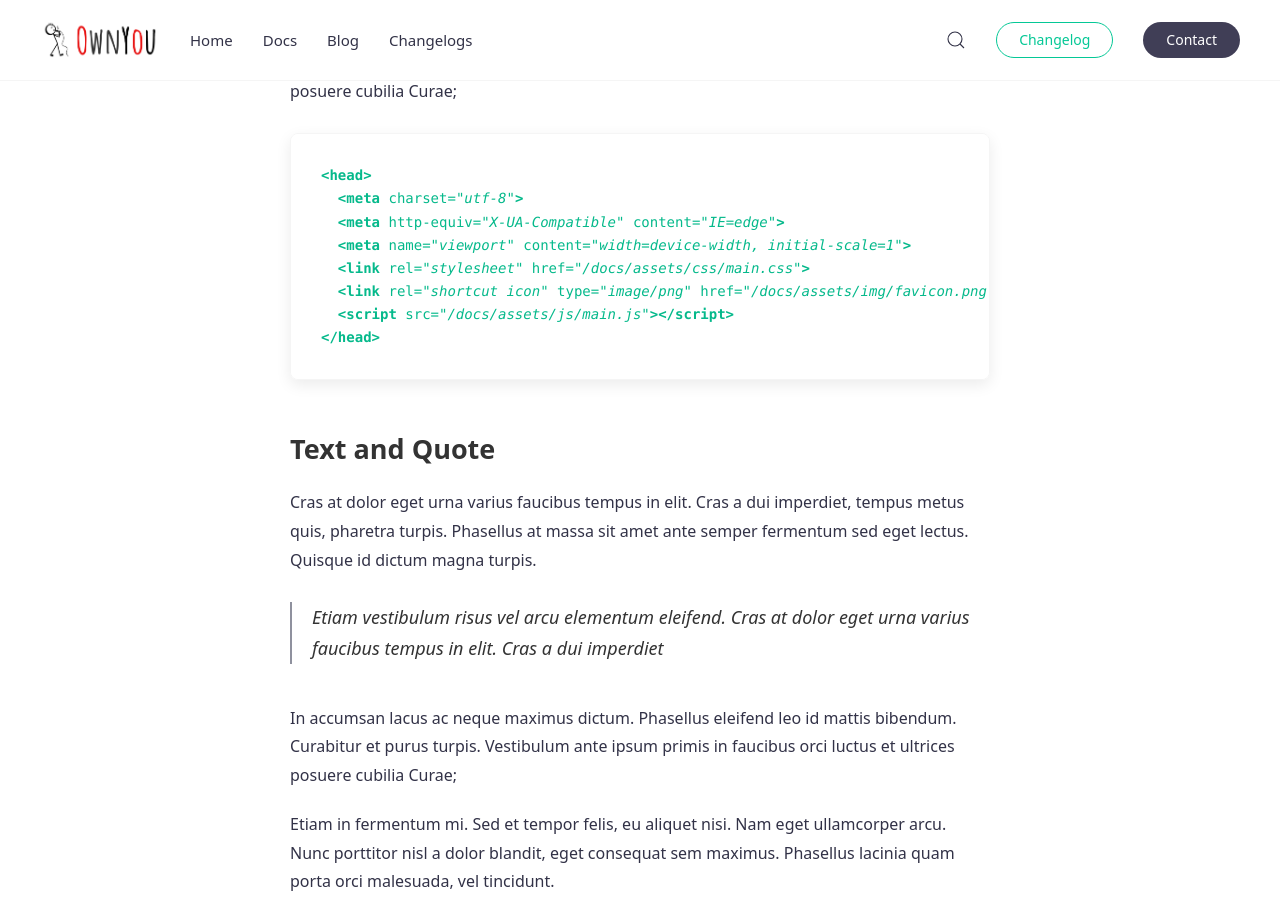
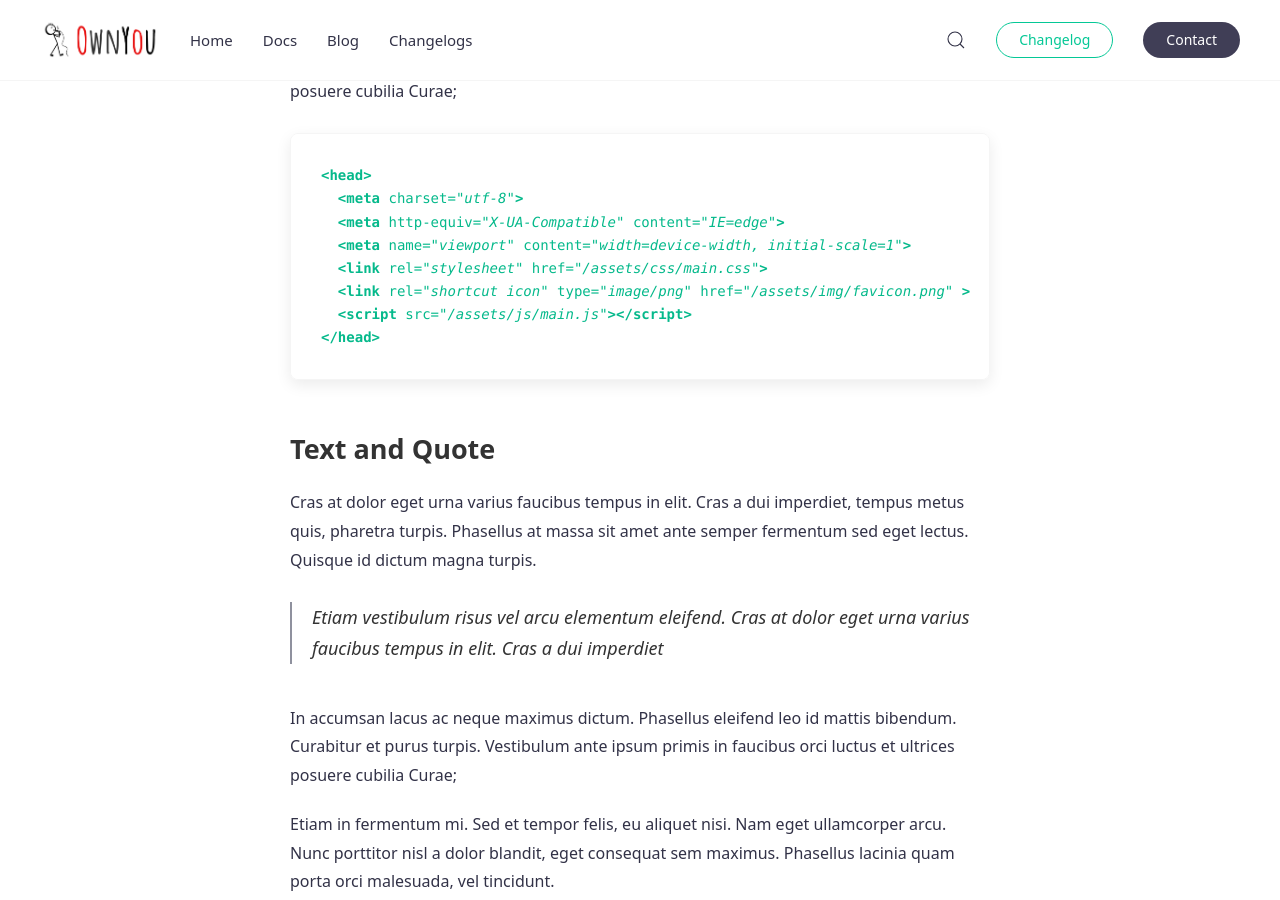
Before and after one commit to OwnYouLtd/docs, a Jekyll site: the page built from _posts/2017-05-25-post7.md, in a window 1280 px wide and 900 px high, scrolled down 1281 px. Built offline with Jekyll 4.4.1, drawn with Linux system fonts in a browser that asks for light colours.

Commit message:
Update _config.yml

```diff
--- a/_config.yml
+++ b/_config.yml
@@ -10,7 +10,7 @@ description: OwnYou docs and material related to architecture.
 lang: en
 
 # Site subpath, e.g. /blog
-baseurl: "docs"
+baseurl: ""
 
 # Permalink URLs structure, for permalink style options see: https://jekyllrb.com/docs/permalinks/
 permalink: /:title/
```
